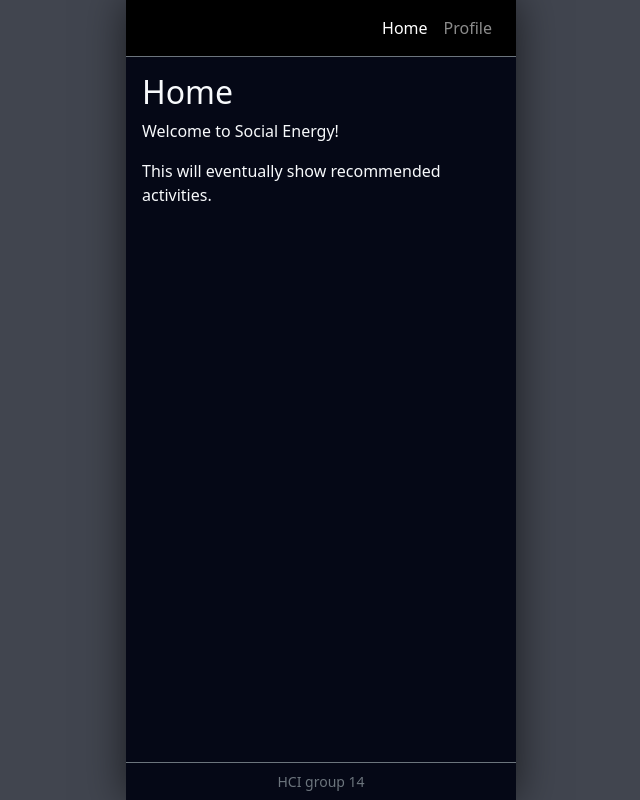
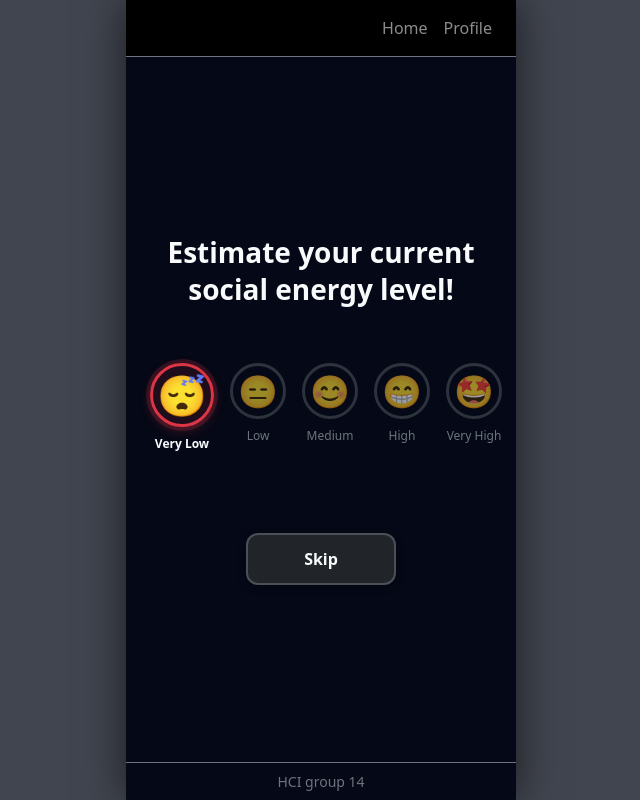
Before and after one commit to Edi218/social-energy-hifi, a React (Vite) app: page / in a window 1280 px wide. Shown: the whole page, without its empty margins (319-959 px from the left). Built offline with nearby package versions, Linux system fonts and the light colour scheme.

Commit message:
first page implemented, new page named EnergyLevelSelection.jsx created

```diff
--- a/index.html
+++ b/index.html
@@ -10,5 +10,6 @@
   <body>
     <div id="root"></div>
     <script type="module" src="/src/main.jsx"></script>
+    <script src="https://cdn.jsdelivr.net/npm/bootstrap@5.3.3/dist/js/bootstrap.bundle.min.js" integrity="sha384-YvpcrYf0tY3lHB60NNkmXc5s9fDVZLESaAA55NDzOxhy9GkcIdslK1eN7N6jIeHz" crossorigin="anonymous"></script>
   </body>
 </html>
--- a/src/App.jsx
+++ b/src/App.jsx
@@ -9,8 +9,8 @@ export default function App() {
           <div className="container-fluid px-3">
             {/*<span className="navbar-brand">Social Energy</span>*/}
             <div className="navbar-nav ms-auto">
-              <NavLink to="/" className="nav-link">Home</NavLink>
-              <NavLink to="/profile" className="nav-link">Profile</NavLink>
+              <NavLink to="/home" className="nav-link">Home</NavLink>
+              <NavLink to="/home/profile" className="nav-link">Profile</NavLink>
             </div>
           </div>
         </nav>
--- /dev/null
+++ b/src/pages/EnergyLevelSelection.jsx
@@ -0,0 +1,189 @@
+import React, { useState } from 'react'
+import { useNavigate, NavLink } from 'react-router-dom'
+
+export default function EnergyLevelSelection() {
+  const [energyLevel, setEnergyLevel] = useState(1)
+  const [hasSelectedLevel, setHasSelectedLevel] = useState(false)
+  const navigate = useNavigate()
+
+  const handleSkip = () => {
+    navigate('/home')
+  }
+
+  const handleContinue = () => {
+    navigate('/home')
+  }
+
+  const getLevelColor = (level) => {
+    if (level === 1) return '#dc3545' // red
+    if (level === 2) return '#fd7e14' // orange
+    if (level === 3) return '#ffc107' // yellow
+    if (level === 4) return '#20c997' // light green
+    if (level === 5) return '#198754' // dark green
+    return '#6c757d' // gray
+  }
+
+  const getMoodEmoji = (level) => {
+    const moods = {
+      1: '😴', // Very Low - tired/sleepy
+      2: '😑', // Low - unamused
+      3: '😊', // Medium - slight smile
+      4: '😁', // High - big smile
+      5: '🤩'  // Very High - star-struck/excited
+    }
+    return moods[level] || '😊'
+  }
+
+  const getLevelLabel = (level) => {
+    const labels = {
+      1: 'Very Low',
+      2: 'Low',
+      3: 'Medium',
+      4: 'High',
+      5: 'Very High'
+    }
+    return labels[level] || ''
+  }
+
+  const handleLevelClick = (level) => {
+    setEnergyLevel(level)
+    setHasSelectedLevel(true)
+  }
+
+
+  return (
+    <div className="app-shell">
+      <div className="phone-frame d-flex flex-column">
+        <nav className="navbar navbar-expand navbar-dark bg-black border-bottom border-secondary">
+          <div className="container-fluid px-3">
+            <div className="navbar-nav ms-auto">
+              <NavLink to="/home" className="nav-link">Home</NavLink>
+              <NavLink to="/home/profile" className="nav-link">Profile</NavLink>
+            </div>
+          </div>
+        </nav>
+
+        <main className="flex-grow-1 px-3 py-4 d-flex flex-column justify-content-center">
+          <h1 className="text-center mb-5" style={{ fontSize: '1.75rem', fontWeight: 'bold', color: '#f8fafc', lineHeight: '1.3' }}>
+            Estimate your current social energy level!
+          </h1>
+
+          {/* Clickable Mood Indicators */}
+          <div className="d-flex justify-content-between align-items-start mb-5">
+            {[1, 2, 3, 4, 5].map((level) => {
+              const color = getLevelColor(level)
+              const isSelected = level === energyLevel
+
+              return (
+                <div
+                  key={level}
+                  onClick={() => handleLevelClick(level)}
+                  style={{
+                    display: 'flex',
+                    flexDirection: 'column',
+                    alignItems: 'center',
+                    cursor: 'pointer',
+                    flex: 1,
+                    padding: '0.5rem',
+                  }}
+                >
+                  {/* Mood Face */}
+                  <div
+                    style={{
+                      width: isSelected ? '64px' : '56px',
+                      height: isSelected ? '64px' : '56px',
+                      borderRadius: '50%',
+                      background: isSelected ? `${color}20` : 'transparent',
+                      border: `3px solid ${isSelected ? color : '#495057'}`,
+                      display: 'flex',
+                      alignItems: 'center',
+                      justifyContent: 'center',
+                      fontSize: isSelected ? '2.5rem' : '2rem',
+                      transition: 'all 0.3s ease',
+                      boxShadow: isSelected ? `0 0 0 4px ${color}30, 0 4px 12px ${color}40` : 'none',
+                      marginBottom: '0.5rem',
+                      opacity: isSelected ? 1 : 0.6,
+                    }}
+                  >
+                    {getMoodEmoji(level)}
+                  </div>
+                  {/* Level Label */}
+                  <span
+                    style={{
+                      fontSize: '0.75rem',
+                      color: isSelected ? '#f8fafc' : '#6c757d',
+                      fontWeight: isSelected ? '600' : '400',
+                      textAlign: 'center',
+                      transition: 'all 0.3s ease',
+                    }}
+                  >
+                    {getLevelLabel(level)}
+                  </span>
+                </div>
+              )
+            })}
+          </div>
+
+          <div className="button-container d-flex justify-content-center gap-3 mt-4">
+            <button
+              onClick={handleSkip}
+              className="btn"
+              style={{
+                borderRadius: '12px',
+                padding: '0.75rem 3rem',
+                fontSize: '1rem',
+                fontWeight: '600',
+                backgroundColor: '#212529',
+                color: '#f8fafc',
+                border: '2px solid #495057',
+                minWidth: '150px',
+                boxShadow: '0 2px 8px rgba(0,0,0,0.3)',
+              }}
+              onMouseEnter={(e) => {
+                e.target.style.backgroundColor = '#343a40'
+                e.target.style.borderColor = '#6c757d'
+              }}
+              onMouseLeave={(e) => {
+                e.target.style.backgroundColor = '#212529'
+                e.target.style.borderColor = '#495057'
+              }}
+            >
+              Skip
+            </button>
+            {hasSelectedLevel && (
+              <button
+                onClick={handleContinue}
+                className="btn"
+                style={{
+                  borderRadius: '12px',
+                  padding: '0.75rem 3rem',
+                  fontSize: '1rem',
+                  fontWeight: '600',
+                  backgroundColor: '#212529',
+                  color: '#f8fafc',
+                  border: '2px solid #495057',
+                  minWidth: '150px',
+                  boxShadow: '0 2px 8px rgba(0,0,0,0.3)',
+                }}
+                onMouseEnter={(e) => {
+                  e.target.style.backgroundColor = '#343a40'
+                  e.target.style.borderColor = '#6c757d'
+                }}
+                onMouseLeave={(e) => {
+                  e.target.style.backgroundColor = '#212529'
+                  e.target.style.borderColor = '#495057'
+                }}
+              >
+                Continue
+              </button>
+            )}
+          </div>
+        </main>
+
+        <footer className="text-center text-secondary small py-2 border-top border-secondary">
+          HCI group 14
+        </footer>
+      </div>
+    </div>
+  )
+}
--- a/src/pages/Profile.jsx
+++ b/src/pages/Profile.jsx
@@ -37,7 +37,7 @@ export default function Profile() {
 
       <hr className="border-secondary my-4"/>
 
-      <div className="d-flex justify-content-between align-items-center mb-3" style={{ cursor: "pointer" }} onClick={() => navigate("/friends")}>
+      <div className="d-flex justify-content-between align-items-center mb-3" style={{ cursor: "pointer" }} onClick={() => navigate("/home/friends")}>
         <div className="d-flex align-items-center gap-2">
           <i className="bi bi-people-fill text-success" style={{ fontSize: "20px" }}></i>
           <h5 className="mb-0">Your Friends</h5>
```
Also changed, not shown: src/main.jsx (+6 -3 lines).
